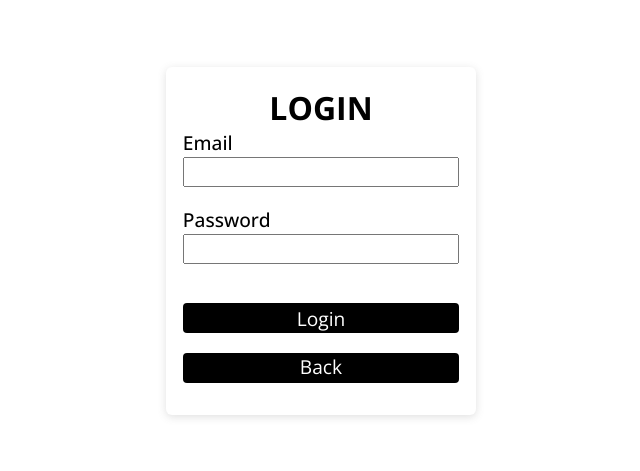
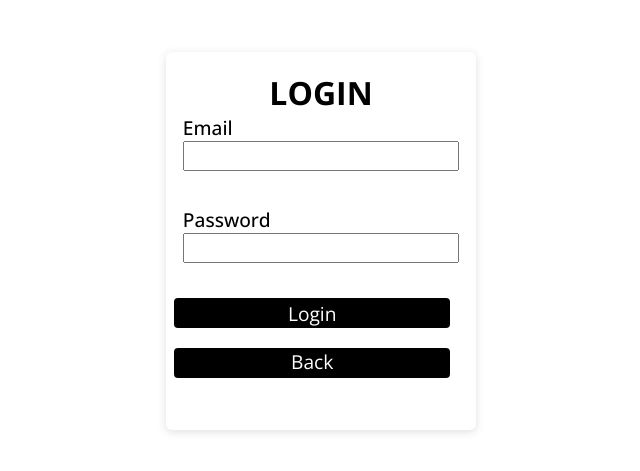
Before and after one commit to AlaaAyaad74/My_portofolio, a Next.js app: page /login_ in a window 1280 px wide. Shown: the part 159-630 px from the top of the page, without its empty margins (319-959 px from the left). Built offline with nearby package versions, Linux system fonts and the light colour scheme.

Commit message:
login&Edit 6th commit

```diff
--- a/app/login_/page.js
+++ b/app/login_/page.js
@@ -12,14 +12,18 @@ function Login() {
     <LoginStyle>
       <h1>LOGIN</h1>
       <form>
+        <div>
           <label htmlFor="email">Email</label>
           <input type="email" id="email" ref={emailRef} />
           <span ref={spanRef} className="Incorect">
             Incorrect Email..
           </span>
+        </div>
+        <div>
           <label htmlFor="password">Password</label>
           <input type="password" id="password" />
           <span className="Incorect">Incorrect Password..</span>
+        </div>
         <button
           type="submit"
           onClick={(event) => {
@@ -52,6 +56,10 @@ const LoginStyle = styled.div`
     text-align: center;
   }
   form {
+    align-items: center;
+  }
+  form > div {
+    margin-bottom: 16px;
     display: flex;
     flex-direction: column;
     align-items: center;
@@ -70,7 +78,6 @@ const LoginStyle = styled.div`
     font-size: 1.2rem;
     font-weight: 500;
     height: auto;
-    margin-bottom: 1px;
   }
   input {
     height: 30px;
@@ -87,7 +94,7 @@ const LoginStyle = styled.div`
     border: none;
     border-radius: 4px;
     cursor: pointer;
-    margin-top: 20px;
+    margin-bottom: 20px;
   }
   a:hover,
   button:hover {
```
Lines whose indentation alone changed are shown as unchanged.
